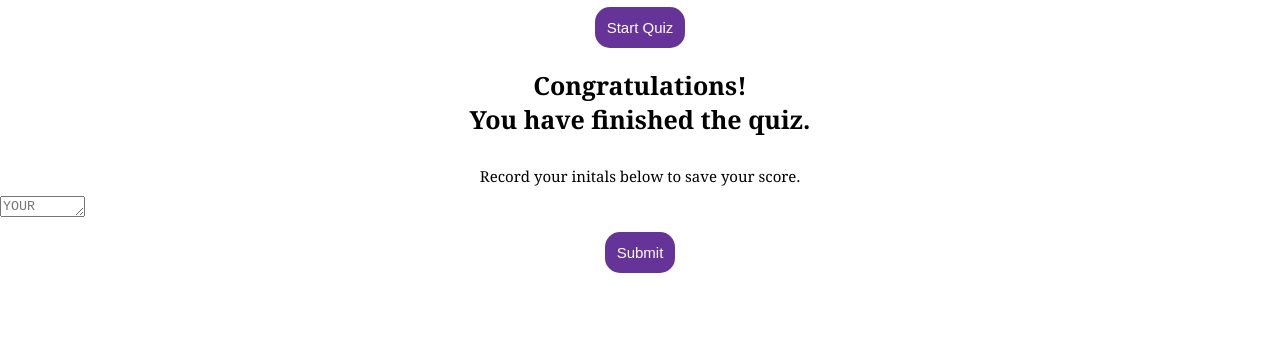
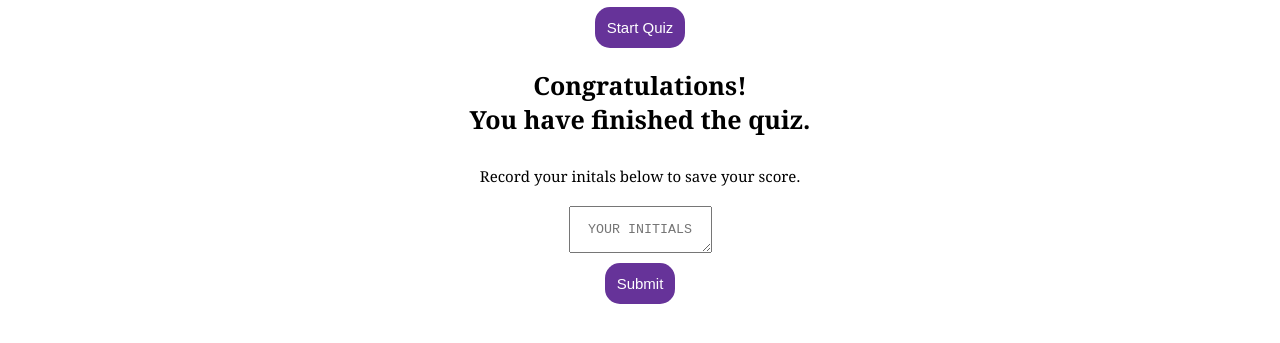
Before and after one commit to GeorgiaHunt89/JavaScript-Fundamentals-Quiz, a plain HTML site: page index.html in a window 1280 px wide. Shown: the part 189-532 px from the top of the page. Drawn offline with Linux system fonts and the light colour scheme.

Commit message:
Updated CSS for text area display

```diff
--- a/assets/style.css
+++ b/assets/style.css
@@ -80,8 +80,19 @@ p {
 #start-quiz-btn {
     margin: 20px;
     padding: 20px;
+}
 
+textarea {
+    display: block;
+    margin-left: auto;
+    margin-right: auto;
+    margin-top: 10px;
+    padding: 15px;
+    font: 15px;
+    text-align: center;
+    justify-self: center;
 }
+
 
 .hide {
     display: none;
--- a/index.html
+++ b/index.html
@@ -39,7 +39,7 @@
             <h2 id='display-answer' class='hide'></h2>
 
     <!-- Next Button -->
-    <button class='button' id='next-btn'> Next Question </button>
+    <button class='button'> Next Question </button>
     </section>
 
     <!-- End Quiz Section-->
@@ -48,9 +48,9 @@
             <br>You have finished the quiz.</h3>
         <p>Record your initals below to save your score.</p>
     <!-- Record Initials for Answers-->
-        <textarea rows='1' cols='8' placeholder='YOUR INITIALS' id='enter-initials'></textarea>
+        <textarea rows='1' cols='12' placeholder='YOUR INITIALS' id='enter-initials'></textarea>
     <!-- Submit Button -->
-    <button class='button' id='submit-btn'> Submit </button>
+    <button class='button'> Submit </button>
     </section>
 
 
```
